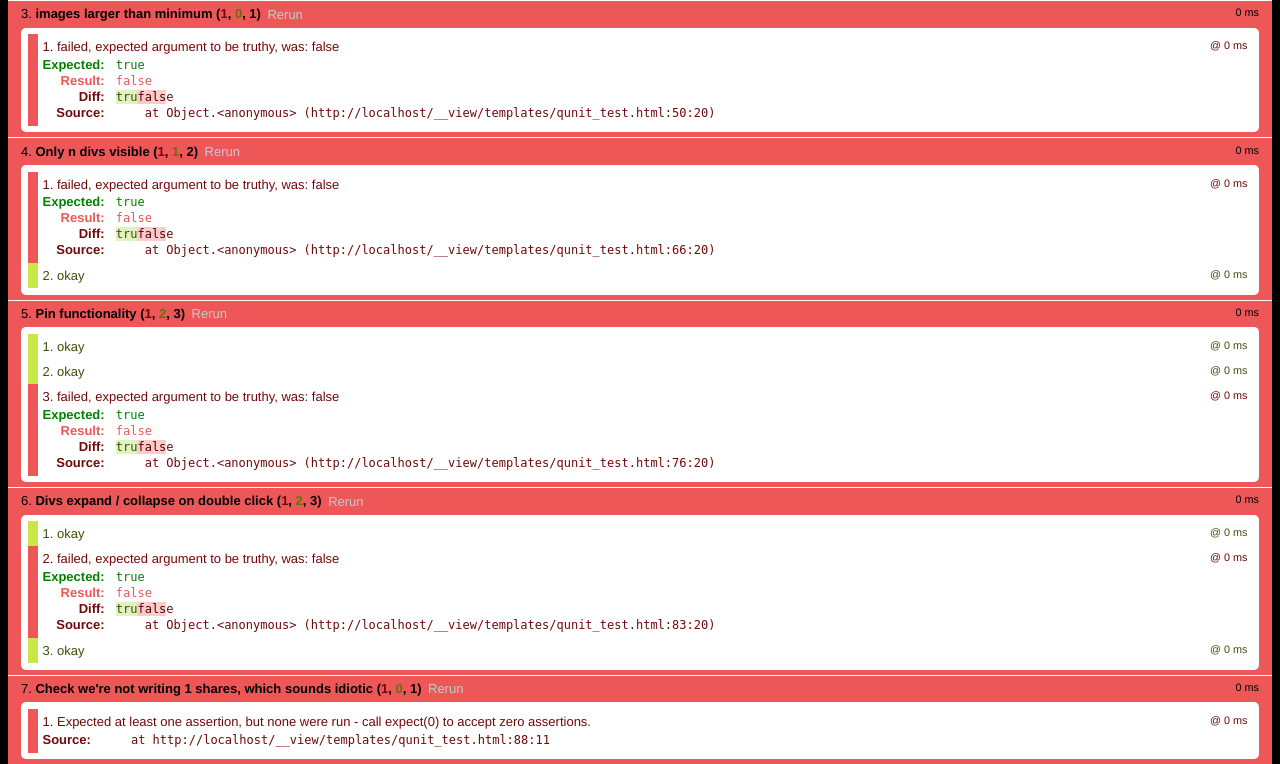
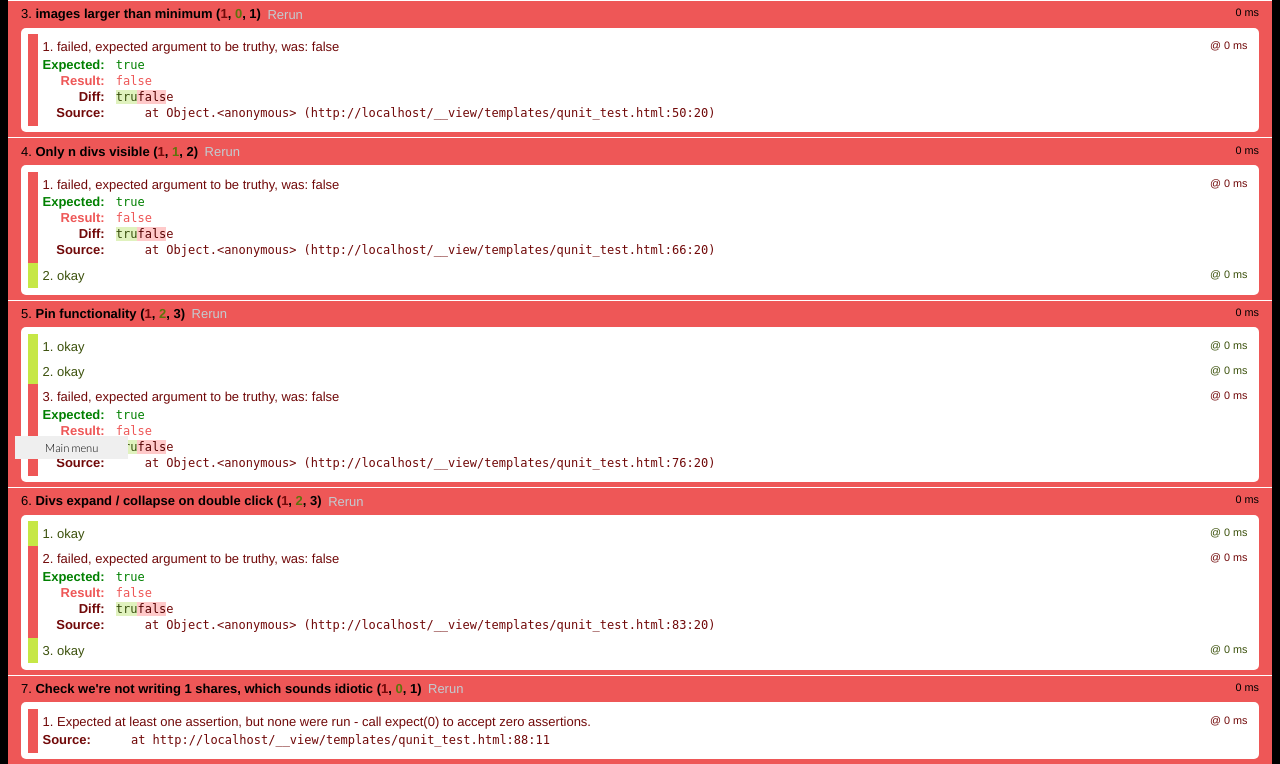
Before and after one commit to joshsmith2/twitter-image-cloud, a Python web app: template templates/qunit_test.html in a window 1280 px wide. Shown: the part 331-1095 px from the top of the page. Run offline with Jinja, Linux system fonts and the light colour scheme; the template is opened without the code that fills it, so the values that code supplies are empty; some libraries are stand-ins or nearby versions.

Commit message:
Menu tests passing, some styling work

```diff
--- a/css/main.css
+++ b/css/main.css
@@ -118,6 +118,30 @@ button{
 }
 
 /* Main menu */
+#open-main-menu, #main-menu{
+    z-index: 200;
+    position: fixed;
+    bottom: 10px;
+    left: 10px;
+    color: #000;
+}
+
 #main-menu{
-    backgound-color: rgba(255,255,255,0.6);
+    background-color: #FFF;
+    width: 240px;
+    padding: 8px;
 }
+
+#main-menu button{
+    background-color: #B6B6B6;
+    color: #000;
+}
+
+#main-menu button.close{
+    position: absolute;
+    top: 3px;
+    right: 3px;
+    color: #000;
+    background-color: #FFF;
+    padding: 3px;
+}
--- a/js/resize.js
+++ b/js/resize.js
@@ -174,6 +174,21 @@ $(function() {
         });
     };
 
+    // MAIN MENU
+    bind_main_menu_actions = function(){
+        var main_menu_button = $('#open-main-menu');
+        var main_menu = $('#main-menu');
+        $(main_menu_button).click(function(){
+            $(this).addClass('hidden');
+            $(main_menu).removeClass('hidden');
+        });
+        $(main_menu).find('.close').first().click(function(){
+            $(main_menu).addClass('hidden');
+            $(main_menu_button).removeClass('hidden');
+        });
+    };
+
+
     // Return functions for use in unit tests as well as on doc load
     ResizeModule.resize_divs = resize_divs;
     ResizeModule.get_max_count = get_max_count;
@@ -186,6 +201,7 @@ $(function() {
     ResizeModule.bind_mode_change_to_merge_buttons = bind_mode_change_to_merge_buttons;
 
     bind_merge_mode_mouse_actions();
+    bind_main_menu_actions();
 });
 
 $(document).ready(function(){
--- a/templates/merge_tests.html
+++ b/templates/merge_tests.html
@@ -18,8 +18,8 @@
     <div id="qunit-fixture"></div>
 
     <div id="container">
-        <button id="open-main-buttons" class="hidden">Main menu</button>
-        <div id="main-buttons" class="hidden">
+        <button id="open-main-menu">Main menu</button>
+        <div id="main-menu" class="hidden">
             <button class="close">X</button>
             <button id="drop-curtain">Drop curtain</button>
         </div>
--- a/templates/qunit_test.html
+++ b/templates/qunit_test.html
@@ -18,8 +18,8 @@
     <div id="qunit-fixture"></div>
 
     <div id="container">
-        <button id="open-main-buttons" class="hidden">Main menu</button>
-        <div id="main-buttons" class="hidden">
+        <button id="open-main-menu">Main menu</button>
+        <div id="main-menu" class="hidden">
             <button class="close">X</button>
             <button id="drop-curtain">Drop curtain</button>
         </div>
@@ -111,7 +111,6 @@
             var main_menu = $('#main-menu');
             var close_button = $(main_menu).find('button.close');
 
-            assert.notOk($(main_menu_button).is(":visible"));
             $(main_menu_button).mouseover();
             assert.ok($(main_menu_button).is(":visible"));
 
```
Also changed, not shown: templates/index.html (+5 -5 lines), tests/js/merge_tests.html (+2 -2 lines), tests/js/qunit_test.html (+3 -3 lines).
